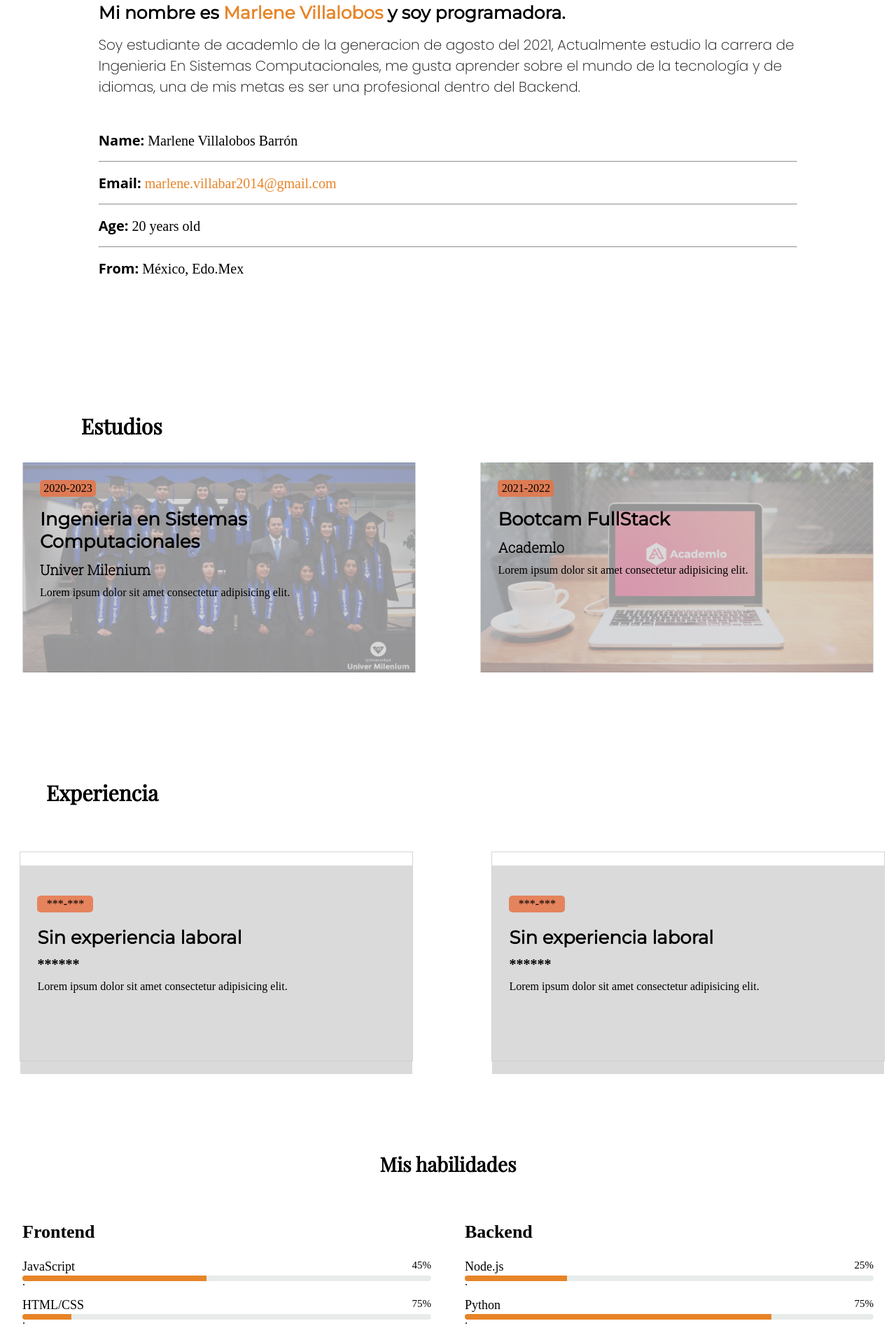
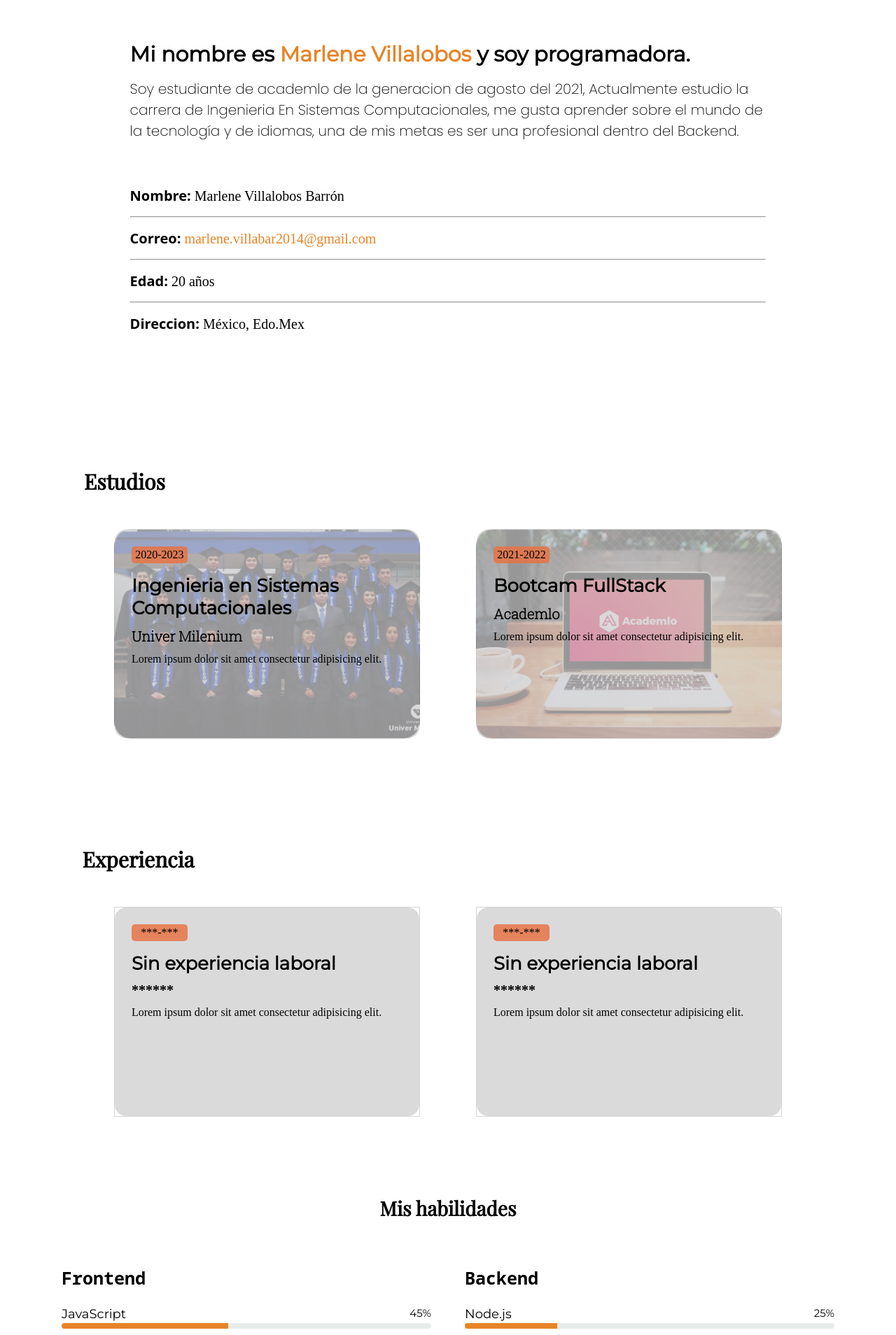
Before and after one commit to Villalobos-M/Portafolio, a plain HTML site: page index.html in a window 1280 px wide. Shown: the part 892-2800 px from the top of the page at 70% size. Drawn offline with nearby package versions, Linux system fonts and the light colour scheme.

Commit message:
arreglos finales

```diff
--- a/assets/Styles/main.css
+++ b/assets/Styles/main.css
@@ -5,9 +5,11 @@
 @import url("https://fonts.googleapis.com/css2?family=Poppins:wght@200&display=swap");
 @import url("https://fonts.googleapis.com/css2?family=Montserrat&display=swap");
 @import url("https://fonts.googleapis.com/css2?family=Roboto+Slab:wght@200&display=swap");
+@import url("https://fonts.googleapis.com/css2?family=Noto+Sans+Mono&display=swap");
 
 html {
    scroll-behavior: smooth; /*desplazamiento del scroll*/
+   width: 100%;
 }
 
 * {
@@ -64,7 +66,7 @@ nav {
    display: none;
 }
 #check:checked ~ .nav-ul {
-   height: 100vh;
+   height: 60vh;
 }
 #check:checked ~ .nav-ul li {
    display: block;
@@ -167,7 +169,7 @@ header > p {
 #about-me-1 > p {
    font-size: 18px;
    font-family: "Poppins", sans-serif;
-   margin: 0 0 2rem 0;
+   margin: 0 0 3rem 0;
 }
 
 #about-me-2 {
@@ -207,20 +209,21 @@ span {
 #estudios,
 #experiencia {
    display: flex;
-   justify-content: left;
+   justify-content: center;
 }
 #univer {
    background-image: url("/assets/images/DFXyzzTUwAA4I6j.jpg");
    background-repeat: no-repeat;
    background-size: cover;
    background-position: center;
+   border-radius: 1.5rem;
 }
 #univer-2 {
    background-image: url("/assets/images/Academlo.jpg");
    background-repeat: no-repeat;
    background-size: cover;
    background-position: center;
-   margin-top: 2rem;
+   border-radius: 1.5rem;
 }
 
 #estudios > h2 {
@@ -246,6 +249,7 @@ span {
    padding: 1.5rem;
    margin: 0;
    height: 100%;
+   border-radius: 1rem;
 }
 
 .exp-año {
@@ -309,7 +313,8 @@ span {
    font-size: 15px;
 }
 .graph-skills article > h3 {
-   font-size: 26px;
+   font-size: 20px;
+   font-family: "Noto Sans Mono", monospace;
 }
 .porcentaje {
    width: 100%;
@@ -319,14 +324,16 @@ span {
 }
 .porcentaje .color-1 {
    background-color: rgb(231, 132, 39);
+   color: #fff;
    max-width: 45%;
    max-height: 100%;
    margin: 2px 0;
    border-radius: 1rem 0 0 1rem;
 }
-.porcentaje .color-2 {
+.porcentaje .color-22 {
    background-color: rgb(231, 132, 39);
-   max-width: 60%;
+   color: #fff;
+   max-width: 80%;
    max-height: 100%;
    margin: 2px 0;
    border-radius: 1rem 0 0 1rem;
@@ -338,6 +345,7 @@ span {
    max-height: 100%;
    margin: 2px 0;
    border-radius: 1rem 0 0 1rem;
+   color: #fff;
 }
 
 .porcentaje .color-4 {
@@ -346,12 +354,14 @@ span {
    max-height: 100%;
    margin: 2px 0;
    border-radius: 1rem 0 0 1rem;
+   color: #fff;
 }
 .porcentaje .color-5 {
    background-color: rgb(231, 132, 39);
    max-width: 75%;
    max-height: 100%;
    margin: 2px 0;
+   color: #fff;
    border-radius: 1rem 0 0 1rem;
 }
 .porcentaje .color-6 {
@@ -359,12 +369,16 @@ span {
    max-width: 30%;
    max-height: 100%;
    margin: 2px 0;
+   color: #fff;
    border-radius: 1rem 0 0 1rem;
 }
 
 article > .sub {
    display: flex;
    justify-content: space-between;
+}
+.sub > p {
+   font-family: "Montserrat", sans-serif;
 }
 
 #backend {
@@ -424,7 +438,7 @@ footer {
    padding-bottom: auto;
 }
 .social-icon-container > a > div > svg:hover {
-   transform: scale(1.3);
+   transform: scale(1.2);
    transition: all 0.4s ease-in-out;
 }
 
@@ -526,13 +540,6 @@ label {
       font-size: 20px;
    }
 
-   .about-img {
-      display: flex;
-      width: 40%;
-      align-items: center;
-      justify-content: center;
-   }
-
    .about-me {
       display: block;
       align-items: center;
@@ -550,12 +557,9 @@ label {
       width: 100%;
    }
 
-   .experiencia {
+   .experiencia,
+   .experiencia-2 {
       padding: 0 10%;
-   }
-
-   .experiencia-2 {
-      padding: 0 3rem;
    }
 
    #estudios > h2 {
@@ -567,7 +571,9 @@ label {
    }
    #estudios,
    #experiencia {
-      margin: 7rem 0 1rem 8%;
+      display: flex;
+      justify-content: flex-start;
+      margin: 7rem 0 2rem 3rem;
    }
 
    .exp-año {
@@ -589,9 +595,6 @@ label {
       font-size: 26px;
    }
 
-   .experiencia-2 article div {
-      margin: 1.2rem 0;
-   }
    .experiencia-2 article div h3 {
       margin: 0.7rem 0;
       font-size: 20px;
@@ -632,6 +635,9 @@ label {
    .graph-skills {
       padding: 1rem 10%;
    }
+   .graph-skills article > h3 {
+      font-size: 22px;
+   }
 
    #contact {
       margin: 5rem 0 0 0;
@@ -662,13 +668,13 @@ label {
       height: 75px;
    }
    nav .nav-ul {
-      position: relative;
       text-align: right;
       margin-right: 20px;
       height: 75px;
       top: 0;
       background: none;
       transition: none;
+      padding: 0 1rem;
    }
    nav .nav-ul li {
       display: inline-block;
@@ -694,12 +700,15 @@ label {
       font-size: 68px;
    }
 
-   #univer-2 {
+   #univer,
+   #exper-1 {
+      margin: 0 0 0 1rem;
+   }
+   #univer-2,
+   #exper-2 {
       margin: 0 1rem 0 0;
    }
-   #univer {
-      margin: 0 0 0 1rem;
-   }
+
    .experiencia,
    .experiencia-2 {
       display: flex;
@@ -749,6 +758,9 @@ label {
       width: 50%;
       padding: 1rem;
    }
+   .graph-skills article > h3 {
+      font-size: 25px;
+   }
    #backend {
       margin: 0;
    }
@@ -774,9 +786,29 @@ label {
 }
 
 @media only screen and (min-width: 992px) {
+   #univer,
+   #exper-1 {
+      margin: 0 1.5rem 0 2rem;
+   }
+   #univer-2,
+   #exper-2 {
+      margin: 0 2rem 0 1.5rem;
+   }
+   #information {
+      padding: 4.5rem;
+   }
+   #about-me-1 h2 {
+      font-size: 30px;
+   }
 }
 
-/*
 @media only screen and (min-width: 1200px) {
-  ...;
-}*/
+   #univer,
+   #exper-1 {
+      margin: 0 2.5rem 0 8%;
+   }
+   #univer-2,
+   #exper-2 {
+      margin: 0 8% 0 2.5rem;
+   }
+}
--- a/index.html
+++ b/index.html
@@ -52,7 +52,7 @@
          <header id="home">
 
             <h6>¡Hola!, soy</h6>
-            <p>Marlene Villalobos</p>
+            <p >Marlene Villalobos</p>
             <a href="index.html#contact">
                <button>C O N T A C T A M E</button>
             </a>
@@ -78,13 +78,13 @@
 
          <section id="about-me-2">
             <ul>
-               <li><b>Name:</b> Marlene Villalobos Barrón</li>
+               <li><b>Nombre:</b> Marlene Villalobos Barrón</li>
                <hr>
-               <li><b>Email:</b> <span>marlene.villabar2014@gmail.com</span> </li>
+               <li><b>Correo:</b> <span>marlene.villabar2014@gmail.com</span> </li>
                <hr>
-               <li><b>Age:</b> 20 years old</li>
+               <li><b>Edad:</b> 20 años</li>
                <hr>
-               <li><b>From:</b> México, Edo.Mex</li>
+               <li><b>Direccion:</b> México, Edo.Mex</li>
             </ul>
          </section>
       </article>
@@ -127,7 +127,7 @@
       </div>
 
       <section class="experiencia-2">
-         <article>
+         <article id="exper-1">
             <div class="color-exp">
                <div class="exp-año">
                   ***-***
@@ -139,7 +139,7 @@
                </div>
             </div>
          </article>
-         <article>
+         <article id="exper-2">
             <div class="color-exp">
                <div class="exp-año">
                   ***-***
@@ -174,10 +174,10 @@
 
             <div class="sub">
                <p>HTML/CSS</p>
-               <p id="p2">75%</p>
+               <p id="p2">80%</p>
             </div>
             <div class="porcentaje">
-               <div class="color-3">. </div>
+               <div class="color-22">. </div>
             </div>
 
             <div class="sub">
@@ -232,10 +232,9 @@
                   <circle cx="12" cy="11" r="3" />
                   <path d="M17.657 16.657l-4.243 4.243a2 2 0 0 1 -2.827 0l-4.244 -4.243a8 8 0 1 1 11.314 0z" />
                </svg>
-               <h3>Adress</h3>
+               <h3>Direccion</h3>
             </div>
-            <p>16/A, Hamburger City New York, US
-               75 New York - Bourbon Street 10/555</p>
+            <p>Mexico, Edo.Mex, Ecatepec de Morelos.</p>
 
             <div>
                <svg xmlns="http://www.w3.org/2000/svg" class="icon icon-tabler icon-tabler-mail" width="28" height="28"
@@ -245,9 +244,9 @@
                   <rect x="3" y="5" width="18" height="14" rx="2" />
                   <polyline points="3 7 12 13 21 7" />
                </svg>
-               <h3>Email</h3>
+               <h3>Correo</h3>
             </div>
-            <p>someone@example.com</p>
+            <p>mar.villalobosrv@gmail.com</p>
 
             <div>
                <svg xmlns="http://www.w3.org/2000/svg" class="icon icon-tabler icon-tabler-phone" width="28" height="28"
@@ -257,9 +256,9 @@
                   <path
                      d="M5 4h4l2 5l-2.5 1.5a11 11 0 0 0 5 5l1.5 -2.5l5 2v4a2 2 0 0 1 -2 2a16 16 0 0 1 -15 -15a2 2 0 0 1 2 -2" />
                </svg>
-               <h3>Phone</h3>
+               <h3>Telefono</h3>
             </div>
-            <p id="p-space">(+00) 251 789 18</p>
+            <p id="p-space">(+56) 5623887446</p>
          </article>
       </section>
    </div>
@@ -290,7 +289,7 @@
             </div>
          </a>
 
-         <a href="/">
+         <a href="https://twitter.com/iniciarsesion?lang=es" target="_blank">
             <div class="icon-cont">
                <svg xmlns="http://www.w3.org/2000/svg" class="icon icon-tabler icon-tabler-brand-twitter" width="32"
                   height="32" viewBox="0 0 24 24" stroke-width="1" stroke="#ffffff" fill="none" stroke-linecap="round"
@@ -302,7 +301,7 @@
             </div>
          </a>
 
-         <a href="/">
+         <a href="https://mx.linkedin.com/" target="_blank">
             <div class="icon-cont">
                <svg xmlns="http://www.w3.org/2000/svg" class="icon icon-tabler icon-tabler-brand-linkedin" width="32"
                   height="32" viewBox="0 0 24 24" stroke-width="1" stroke="#ffffff" fill="none" stroke-linecap="round"
```
